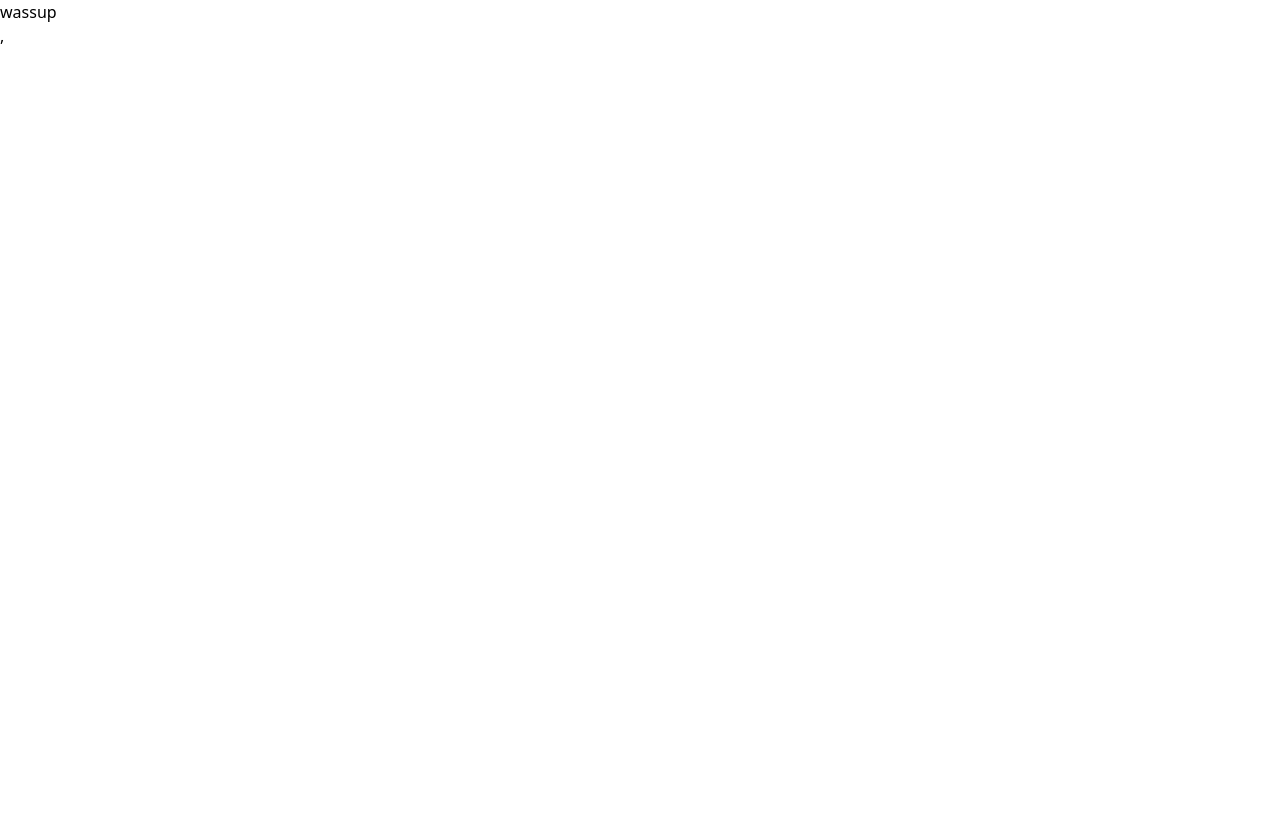
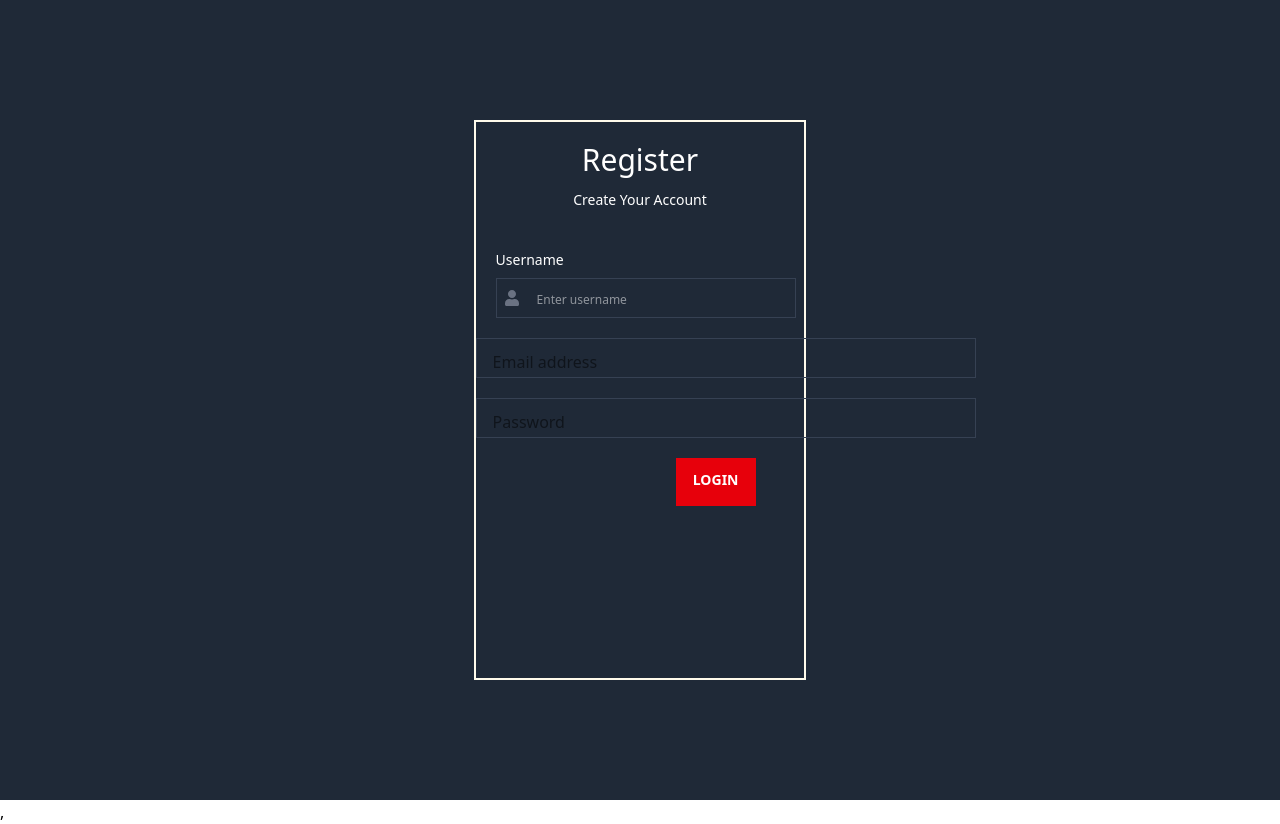
Before and after one commit to Aklile612/Reminder-App, a React (Vite) app: page /login in a window 1280 px wide. Before the commit the page ends 800 px from the top, so only its background shows below. Built offline with nearby package versions, Linux system fonts and the light colour scheme.

Commit message:
editing the logon page

```diff
--- a/src/Components/Login/Login.jsx
+++ b/src/Components/Login/Login.jsx
@@ -1,9 +1,53 @@
 import React from 'react'
+import { FaUser } from 'react-icons/fa'
+import { Link } from 'react-router-dom'
 
 const Login = () => {
   return (
-    <div>
-      wassup
+    <div className='bg-[#1F2937] h-[100vh] w-[100vw] flex justify-center items-center'>
+      <div className='flex flex-col  w-[26vw] h-[70vh] border-amber-50 border-2'>
+        <div className='flex flex-col justify-center items-center gap-3 mb-10'>
+          <span className='text-white md:pt-5 text-3xl'>Register</span>
+          <span className='text-white text-sm'>Create Your Account</span>
+        </div>
+
+        <form className='flex flex-col gap-5'>
+        <div className='flex flex-col'>
+            <span className='ml-5 text-white text-sm md:mb-2'>Username</span>
+            <div className='relative'>
+                <input
+                className='border-gray-700 border-[1px] w-[300px] h-10 ml-5 pl-10 text-white placeholder-text-gray-500 placeholder:text-xs'
+                type="email"
+                name='email'
+                placeholder="Enter username"
+                />
+                <FaUser className="absolute left-7 top-1/2 transform -translate-y-1/2 text-gray-500" />
+            </div>
+        </div>
+          <div>
+            <input
+              className='border-gray-700 border-[1px] w-[500px] h-10 pl-4 pt-2'
+              type="email"
+              name='email'
+              placeholder='Email address'
+            />
+          </div>
+
+          <div>
+            <input
+              className='border-gray-700 border-[1px] w-[500px] h-10 pl-4 pt-2'
+              type="password"
+              placeholder='Password'
+            />
+          </div>
+
+          <Link
+            to='/'
+            className='ml-50 group hover:scale-110 ease-out transition-all w-[80px] h-12 bg-red-600 text-center pt-3 text-sm text-white font-semibold'>
+            <span>LOGIN</span>
+          </Link>
+        </form>
+      </div>
     </div>
   )
 }
```
